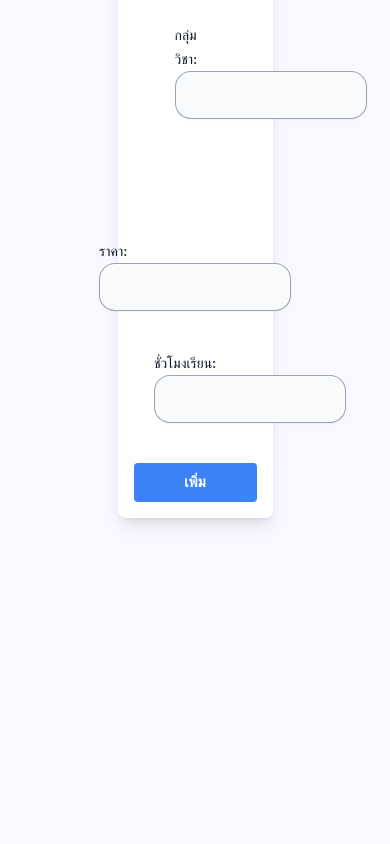
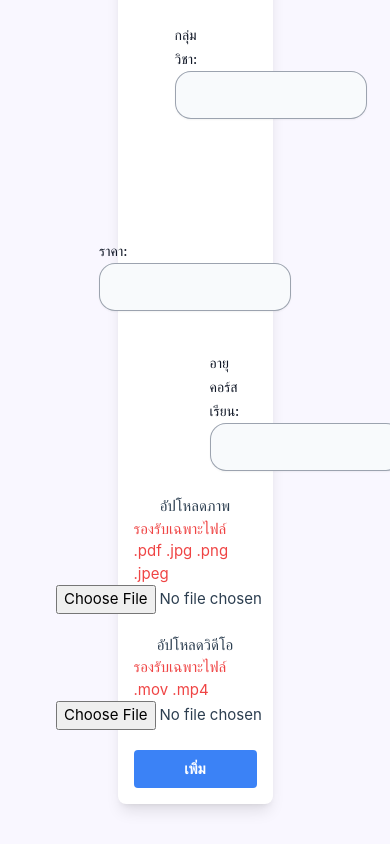
Before and after one commit to Choatchda/EduPulse, a Vue app in the folder EduPulse/: page /Addcourse in a window 390 px wide. Shown: the part 713-1557 px from the top of the page. Before the commit the page ends 1271 px from the top, so only its background shows below. Built offline with nearby package versions, Linux system fonts and the light colour scheme.

Commit message:
Adminaddcourse
Super fast

```diff
--- a/EduPulse/src/router/index.js
+++ b/EduPulse/src/router/index.js
@@ -76,7 +76,12 @@ const router = createRouter({
     // },
 
 
+  {
 
+      path: '/study',
+      name:  'StudyCourseView',
+      component: () => import('../views/StudyCourseView.vue')
+    },
 
 
   ]
--- a/EduPulse/src/views/AdminAddCourse.vue
+++ b/EduPulse/src/views/AdminAddCourse.vue
@@ -16,32 +16,40 @@
 
       <!-- Section 2 -->
       <section class="mt-6 flex items-center justify-center">
-        <div class="justify-center items-center p-4 bg-white w-2/4 shadow-lg rounded-lg">
-          <h1 class="text-5xl font-bold text-black text-center pb-24">เพิ่มคอร์สเรียน</h1>
+        <div
+          class="justify-center items-center p-4 bg-white w-2/4 shadow-lg rounded-lg"
+        >
+          <h1 class="text-5xl font-bold text-black text-center pb-24">
+            เพิ่มคอร์สเรียน
+          </h1>
 
           <!-- Form Grid 1 -->
           <div class="sm:col-span-2 mb-4 flex flex-wrap justify-center gap-24">
-            <div class="flex-col mb-6 flex item-center w-1/3 ">
-              <label for="courseName" class="text-sm font-medium leading-6 text-gray-900"
+            <div class="flex-col mb-6 flex item-center w-1/3">
+              <label
+                for="courseName"
+                class="text-sm font-medium leading-6 text-gray-900"
                 >ชื่อคอร์สเรียน:</label
               >
               <input
                 type="text"
                 id="courseName"
                 name="courseName"
-                class="w-48 h-12 bg-slate-50 border-0 rounded-2xl shadow-sm ring-1 ring-inset ring-gray-400  py-1.5 text-gray-900 placeholder:text-gray-400 focus:ring-0 sm:text-sm sm:leading-6"
+                class="w-48 h-12 bg-slate-50 border-0 rounded-2xl shadow-sm ring-1 ring-inset ring-gray-400 py-1.5 text-gray-900 placeholder:text-gray-400 focus:ring-0 sm:text-sm sm:leading-6"
                 placeholder=""
               />
             </div>
             <div class="flex-col mb-6 flex">
-              <label for="teacher" class="text-sm font-medium leading-6 text-gray-900"
+              <label
+                for="teacher"
+                class="text-sm font-medium leading-6 text-gray-900"
                 >ครูผู้สอน:</label
               >
               <input
                 type="text"
                 id="teacher"
                 name="teacher"
-                class="w-48 h-12 bg-slate-50 border-0 rounded-2xl shadow-sm ring-1 ring-inset ring-gray-400  py-1.5 text-gray-900 placeholder:text-gray-400 focus:ring-0 sm:text-sm sm:leading-6"
+                class="w-48 h-12 bg-slate-50 border-0 rounded-2xl shadow-sm ring-1 ring-inset ring-gray-400 py-1.5 text-gray-900 placeholder:text-gray-400 focus:ring-0 sm:text-sm sm:leading-6"
                 placeholder=""
               />
             </div>
@@ -50,56 +58,87 @@
           <!-- Form Grid 2 -->
           <div class="sm:col-span-2 mb-4 flex flex-wrap justify-center gap-24">
             <div class="flex-col mb-6 flex item-center w-1/3">
-              <label for="Subject" class="text-sm font-medium leading-6 text-gray-900"
+              <label
+                for="Subject"
+                class="text-sm font-medium leading-6 text-gray-900"
                 >กลุ่มวิชา:</label
               >
               <input
                 type="text"
                 id="Subject"
                 name="Subject"
-                class="w-48 h-12 bg-slate-50 border-0 rounded-2xl shadow-sm ring-1 ring-inset ring-gray-400  py-1.5 text-gray-900 placeholder:text-gray-400 focus:ring-0 sm:text-sm sm:leading-6"
+                class="w-48 h-12 bg-slate-50 border-0 rounded-2xl shadow-sm ring-1 ring-inset ring-gray-400 py-1.5 text-gray-900 placeholder:text-gray-400 focus:ring-0 sm:text-sm sm:leading-6"
                 placeholder=""
               />
             </div>
             <div class="flex-col mb-6 flex">
-              <label for="price" class="text-sm font-medium leading-6 text-gray-900"
+              <label
+                for="price"
+                class="text-sm font-medium leading-6 text-gray-900"
                 >ราคา:</label
               >
               <input
                 type="text"
                 id="price"
                 name="price"
-                class="w-48 h-12 bg-slate-50 border-0 rounded-2xl shadow-sm ring-1 ring-inset ring-gray-400  py-1.5 text-gray-900 placeholder:text-gray-400 focus:ring-0 sm:text-sm sm:leading-6"
+                class="w-48 h-12 bg-slate-50 border-0 rounded-2xl shadow-sm ring-1 ring-inset ring-gray-400 py-1.5 text-gray-900 placeholder:text-gray-400 focus:ring-0 sm:text-sm sm:leading-6"
                 placeholder=""
               />
             </div>
           </div>
 
-
           <!-- Form Grid 3 -->
-
-          <div class="sm:col-span-2 mb-4 flex flex-wrap justify-center gap-24">
-            <div class="flex-col mb-6 flex item-center w-2/3">
-              <label for="Subject" class="text-sm font-medium leading-6 text-gray-900"
-                >ชั่วโมงเรียน:</label
+          <div class=" px-11 ml-8 flex-col mb-6 flex item-center w-1/2">
+              <label
+                for="courseName"
+                class="text-sm font-medium leading-6 text-gray-900"
+                >อายุคอร์สเรียน:</label
               >
               <input
-                type="text"
-                id="Subject"
-                name="Subject"
-                class="w-48 h-12 bg-slate-50 border-0 rounded-2xl shadow-sm ring-1 ring-inset ring-gray-400  py-1.5 text-gray-900 placeholder:text-gray-400 focus:ring-0 sm:text-sm sm:leading-6"
+                type="number"
+                id="courseName"
+                name="courseName"
+                class="w-48 h-12 bg-slate-50 border-0 rounded-2xl shadow-sm ring-1 ring-inset ring-gray-400 py-1.5 text-gray-900 placeholder:text-gray-400 focus:ring-0 sm:text-sm sm:leading-6"
                 placeholder=""
               />
             </div>
 
+          <!-- Image upload section -->
+
+         <div class="flex justify-center flex-col items-center mb-5">
+            <h1>อัปโหลดภาพ</h1>
+            <span class="text-red-500">รองรับเฉพาะไฟล์ .pdf .jpg .png .jpeg</span>
+            <input type="file" @change="handleImageUpload" class="ml-11" />
+
+         <div v-if="imageUrl" class="mt-6 mr-6">
+          <img :src="imageUrl" width="200" height="200" />
+          <button @click="clearImage" class="mt-2 bg-red-500 hover:bg-red-700 text-white font-bold py-1 px-2 rounded">ลบ</button>
+        </div>
+      </div>
+
+          <!-- Video upload section -->
+          <div class="flex justify-center flex-col items-center mb-5">
+          <h1>อัปโหลดวิดีโอ</h1>
+          <span class="text-red-500">รองรับเฉพาะไฟล์ .mov .mp4</span>
+          <input type="file" @change="handleVideoUpload" class="ml-11" />
+
+        <div v-if="videoUrl" class="mt-6 mr-6">
+        <video controls width="200" height="200">
+          <source :src="videoUrl" type="video/mp4" />
+          Your browser does not support the video tag.
+        </video>
+        <button @click="clearVideo" class="mt-2 bg-red-500 hover:bg-red-700 text-white font-bold py-1 px-2 rounded">ลบ</button>
+      </div>
+    </div>
+
+          <div class="flex justify-center">
+            <button
+              class="bg-blue-500 hover:bg-blue-700 text-white font-bold py-2 px-4 rounded w-32"
+            >
+              เพิ่ม
+            </button>
           </div>
-          <div class="flex justify-center">
-        <button class="bg-blue-500 hover:bg-blue-700 text-white font-bold py-2 px-4 rounded w-32">
-          เพิ่ม
-        </button>
-      </div>
         </div>
-
       </section>
     </div>
   </div>
@@ -111,5 +150,80 @@ export default {
   components: {
     Navbar: Navbar,
   },
+  data() {
+    return {
+      imageFileName: null,
+      imageUrl: null,
+      videoFileName: null,
+      videoUrl: null,
+    };
+  },
+  methods: {
+    handleImageUpload(event) {
+  const allowedTypes = ['image/jpeg', 'image/png', 'image/gif', 'application/pdf'];
+  const file = event.target.files[0];
+
+  // Check if a file is selected
+  if (!file) {
+    // Reset image-related data
+    this.imageFile = null;
+    this.imageFileName = null;
+    this.imageUrl = null;
+    // Show error message or perform any necessary action
+    return;
+  }
+
+  // Check if the selected file type is allowed
+  if (!allowedTypes.includes(file.type)) {
+    // Reset image-related data
+    this.imageFile = null;
+    this.imageFileName = null;
+    this.imageUrl = null;
+    // Show error message or perform any necessary action
+    alert('Only JPG, PNG, GIF, and PDF files are allowed for image uploads.');
+    return;
+  }
+
+  // Set image-related data
+  this.imageFile = file;
+  this.imageFileName = file.name;
+  this.imageUrl = URL.createObjectURL(file);
+},
+   handleVideoUpload(event) {
+
+  const file = event.target.files[0];
+
+  // Check if a file is selected
+  if (!file) {
+    // Reset video-related data
+    this.videoFile = null;
+    this.videoFileName = null;
+    this.videoUrl = null;
+    // Show error message or perform any necessary action
+    return;
+  }
+
+
+
+  // Set video-related data
+  this.videoFile = file;
+  this.videoFileName = file.name;
+
+  // For video files (mov), set videoUrl to the object URL
+  this.videoUrl = URL.createObjectURL(file);
+},
+clearImage() {
+    this.imageFile = null;
+    this.imageFileName = null;
+    this.imageUrl = null;
+  },
+
+  clearVideo() {
+    this.videoFile = null;
+    this.videoFileName = null;
+    this.videoUrl = null;
+  }
+}
+
 };
 </script>
--- /dev/null
+++ b/EduPulse/src/views/StudyCourseView.vue
@@ -0,0 +1,44 @@
+<template>
+  <div>
+    <input type="file" @change="handleFileUpload">
+    <button @click="uploadVideo">Upload</button>
+
+    <!-- Display selected video -->
+    <video v-if="videoUrl" controls width="200" height="200">
+      <source :src="videoUrl" type="video/mp4">
+      Your browser does not support the video tag.
+    </video>
+  </div>
+</template>
+
+<script>
+export default {
+  data() {
+    return {
+      videoFile: null,
+      videoUrl: null
+    };
+  },
+  methods: {
+    handleFileUpload(event) {
+      this.videoFile = event.target.files[0];
+      this.videoUrl = URL.createObjectURL(this.videoFile); // Create object URL for the selected video file
+    },
+    async uploadVideo() {
+      if (!this.videoFile) {
+        // No file selected, do nothing
+        return;
+      }
+
+      const formData = new FormData();
+      formData.append('video', this.videoFile);
+
+      // Perform upload here
+    }
+  }
+};
+</script>
+
+<style>
+/* Add any additional styling here */
+</style>
```
